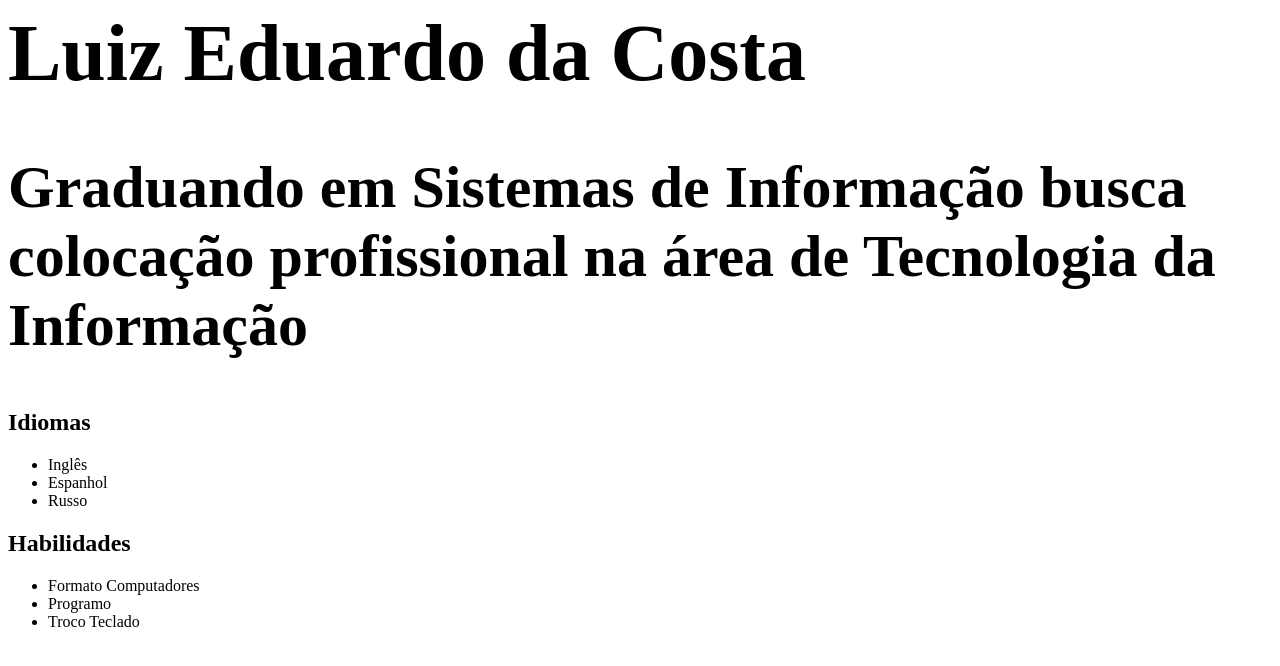
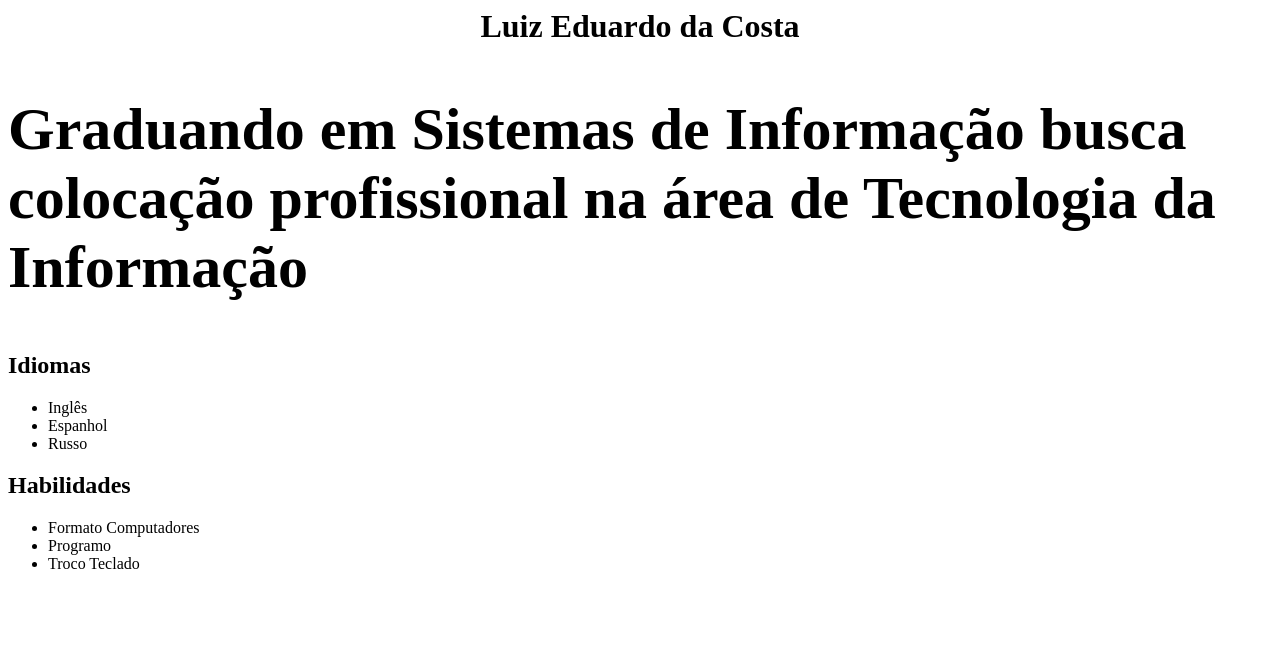
Before and after one commit to oluizeduardo/tp5aula1, a plain HTML site: page index.html in a window 1280 px wide. Drawn offline with Linux system fonts and the light colour scheme.

Commit message:
Centralizando titulos

```diff
--- a/index.html
+++ b/index.html
@@ -7,7 +7,7 @@
 
     <body>
 
-        <h1 style="font-size:80px;" > Luiz Eduardo da Costa</h1>
+        <h1 style="text-align:center" > Luiz Eduardo da Costa</h1>
 
         <h2 style="font-size:60px;">Graduando em Sistemas de Informação busca colocação profissional na área de Tecnologia da Informação</h2>
 
```
